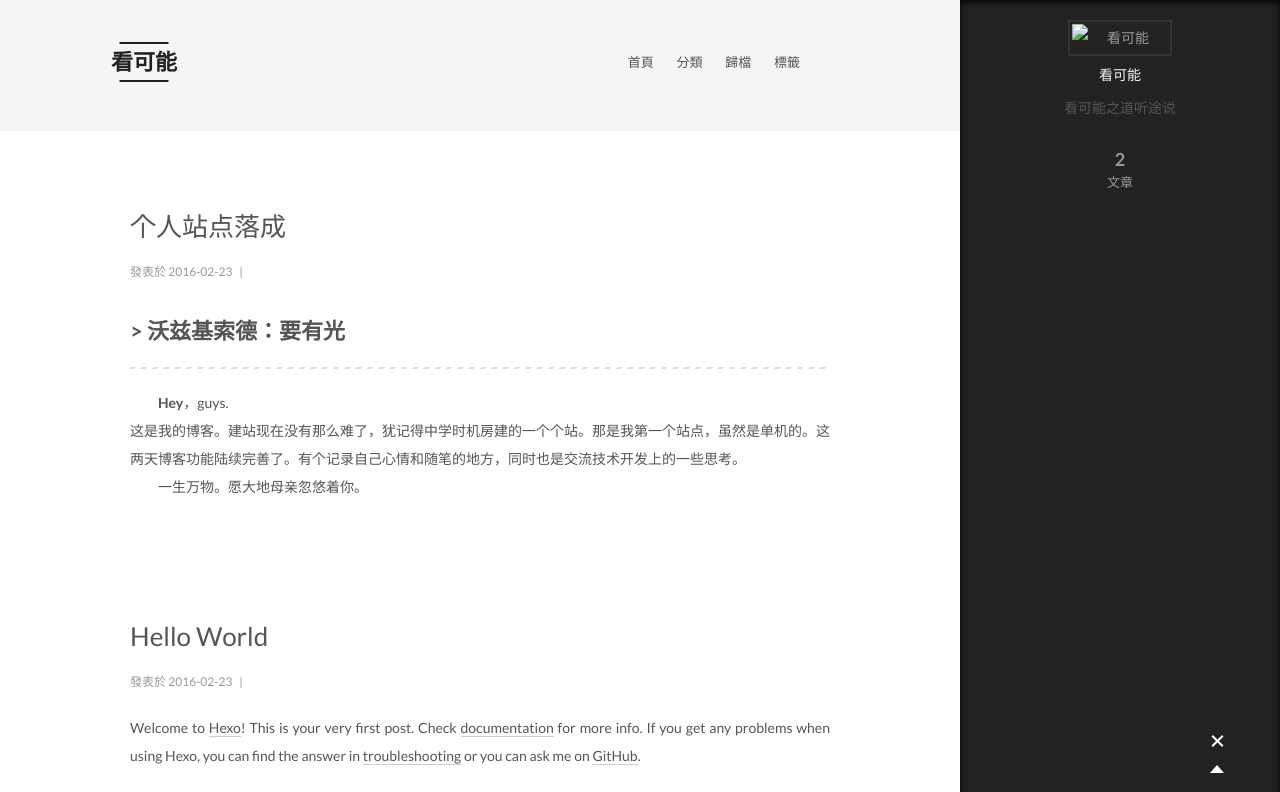
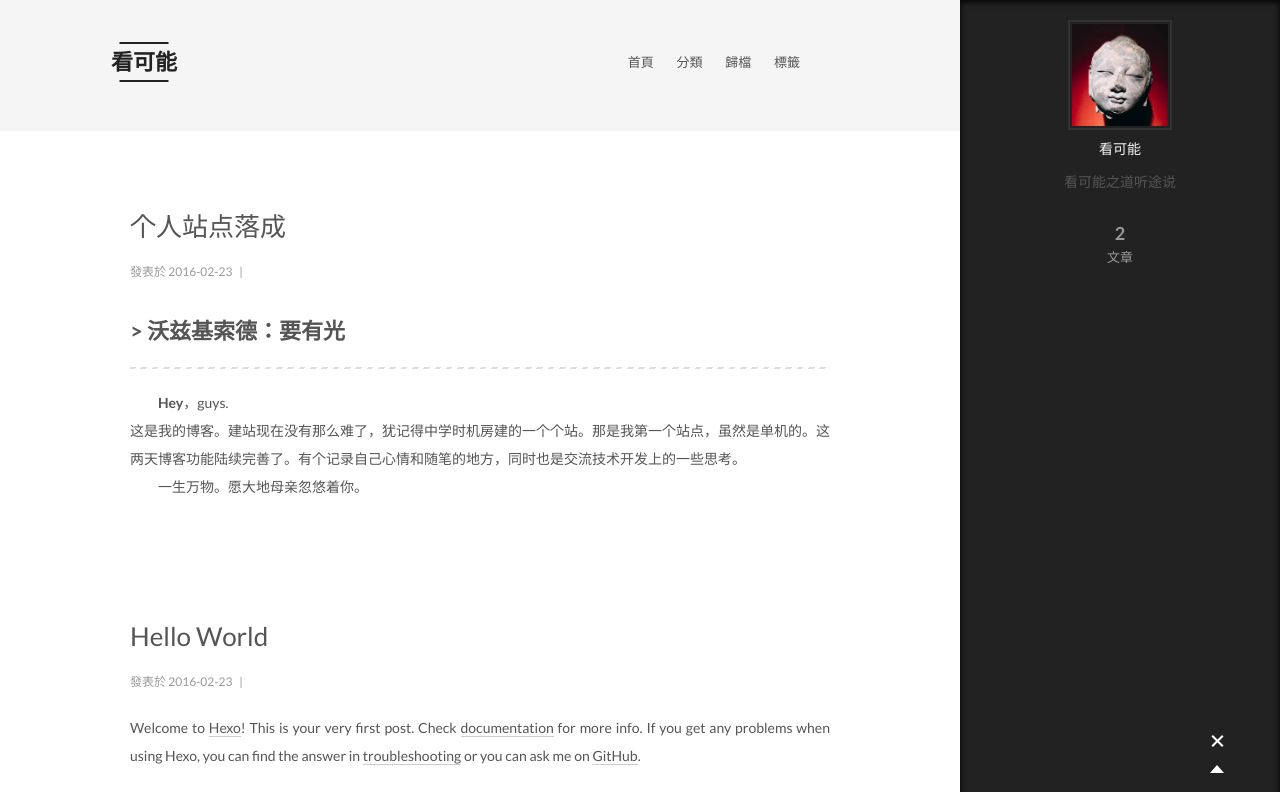
Before and after one commit to endust/endust.github.io, a plain HTML site: page index.html in a window 1280 px wide. Both pictures are taken after a click on the element 1217 px from the left and 742 px from the top of the page. Shown: the top 792 px of the page. Drawn offline with Linux system fonts and the light colour scheme; some packages are replaced by stand-ins of ours; a script that the page names is missing.

Commit message:
Site updated: 2016-03-02 22:21:49

```diff
--- a/index.html
+++ b/index.html
@@ -196,6 +196,15 @@
           <div id="content" class="content">
 
   <section id="posts" class="posts-expand">
+
+
+
+
+
+
+
+
+
 
 
 
@@ -432,7 +441,7 @@
       <section class="site-overview sidebar-panel  sidebar-panel-active ">
         <div class="site-author motion-element" itemprop="author" itemscope itemtype="http://schema.org/Person">
           <img class="site-author-image" itemprop="image"
-               src="/images/avatar.png"
+               src="/images/avatar.JPG"
                alt="看可能" />
           <p class="site-author-name" itemprop="name">看可能</p>
           <p class="site-description motion-element" itemprop="description">看可能之道听途说</p>
```
Also changed, not shown: 2016/02/23/hello-world/index.html (+1 -1 lines), 2016/02/23/postName/index.html (+1 -1 lines), about/index.html (+1 -1 lines), archives/2016/02/index.html (+1 -1 lines), archives/2016/index.html (+1 -1 lines), archives/index.html (+1 -1 lines), categories/index.html (+1 -1 lines), home/index.html (+1 -1 lines), tags/index.html (+1 -1 lines).
